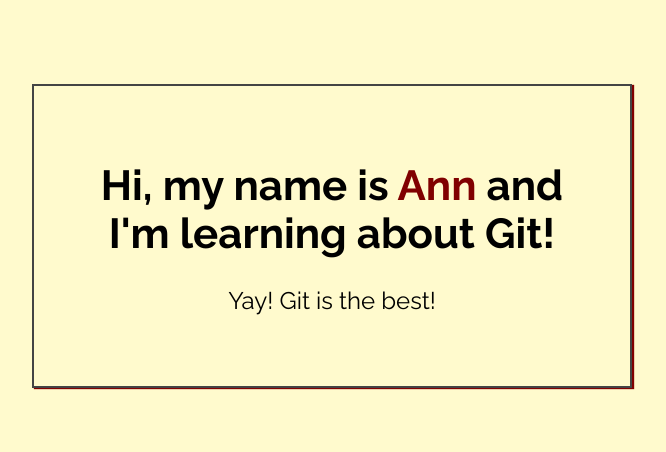
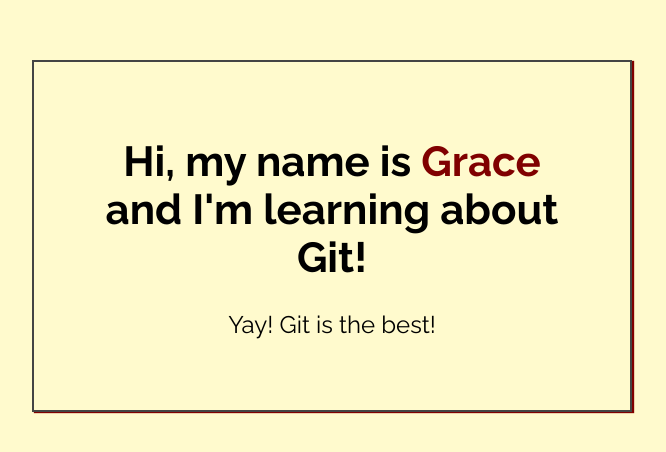
Before and after one commit to grace-anderson/my-first-repo, a plain HTML site: page index.html in a window 1280 px wide. Shown: the part 164-616 px from the top of the page, without its empty margins (308-974 px from the left). Drawn offline with Linux system fonts and the light colour scheme.

Commit message:
Added my name to index.html

```diff
--- a/index.html
+++ b/index.html
@@ -14,7 +14,7 @@
 <body>
 
     <div class="greeting">
-        <h1>Hi, my name is <span class="highlight">Ann</span> and I'm learning about Git! </h1>
+        <h1>Hi, my name is <span class="highlight">Grace</span> and I'm learning about Git! </h1>
 
         <p>Yay! Git is the best!</p>
     </div>
```
